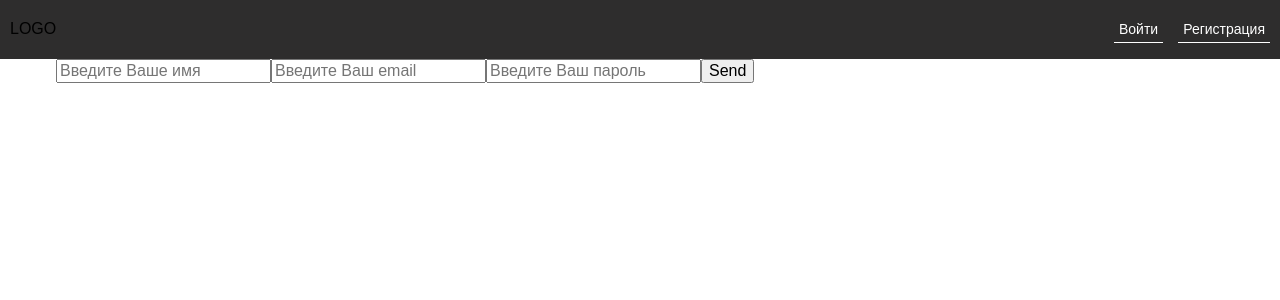
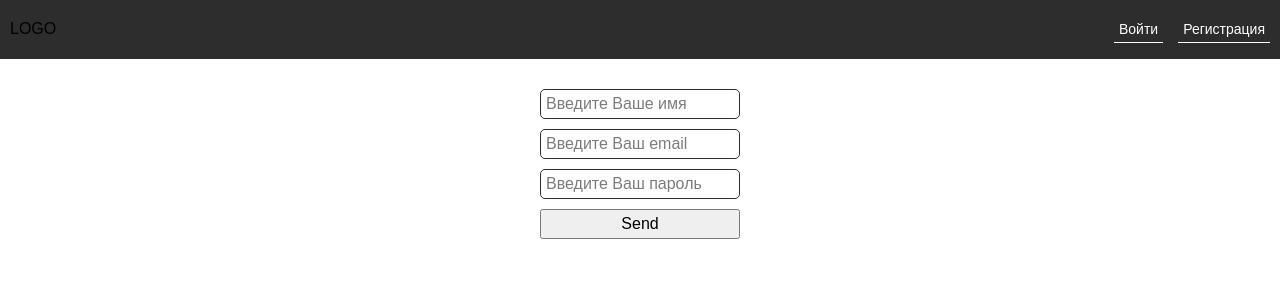
Before and after one commit to igorlyakh/filmoteka, a React (Vite) app: page /login in a window 1280 px wide. Shown: the top 300 px of the page. Built offline with nearby package versions, Linux system fonts and the light colour scheme.

Commit message:
added base styles for form

```diff
--- a/src/Components/AuthForm/AuthForm.jsx
+++ b/src/Components/AuthForm/AuthForm.jsx
@@ -1,27 +1,32 @@
 import { useForm } from 'react-hook-form';
+import style from './AuthForm.module.scss';
 
 const AuthForm = () => {
   const { register, handleSubmit, reset } = useForm();
   return (
     <form
+      className={style.form}
       onSubmit={handleSubmit(data => {
         console.log(data);
         reset();
       })}
     >
       <input
+        className={style.input}
         placeholder="Введите Ваше имя"
         type="text"
         required
         {...register('name')}
       />
       <input
+        className={style.input}
         placeholder="Введите Ваш email"
         type="email"
         required
         {...register('email')}
       />
       <input
+        className={style.input}
         placeholder="Введите Ваш пароль"
         type="password"
         required
--- a/src/Components/AuthForm/AuthForm.module.scss
+++ b/src/Components/AuthForm/AuthForm.module.scss
@@ -0,0 +1,27 @@
+.form {
+  margin: 0 auto;
+  margin-top: 30px;
+  display: flex;
+  width: 320px;
+  flex-direction: column;
+  align-items: center;
+  justify-content: center;
+  gap: 10px;
+  > button {
+    height: 30px;
+    width: 200px;
+    cursor: pointer;
+  }
+}
+
+.input {
+  height: 30px;
+  width: 200px;
+  padding: 5px;
+  border-radius: 5px;
+  outline: none;
+  border: 1px solid var.$dark-gray;
+  &::placeholder {
+    color: var.$hover-gray;
+  }
+}
```
